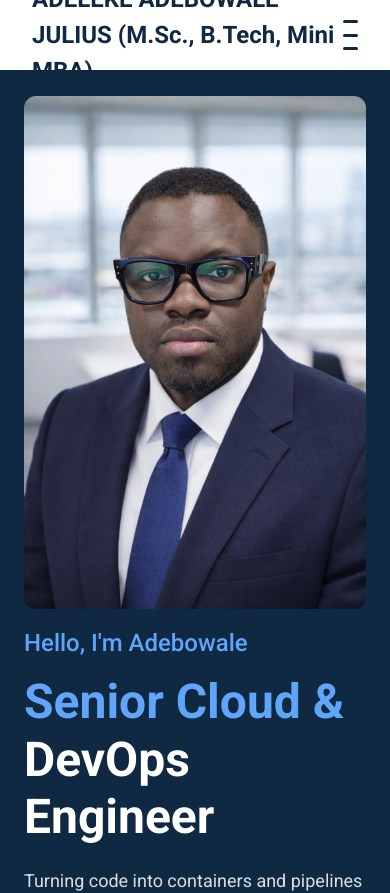
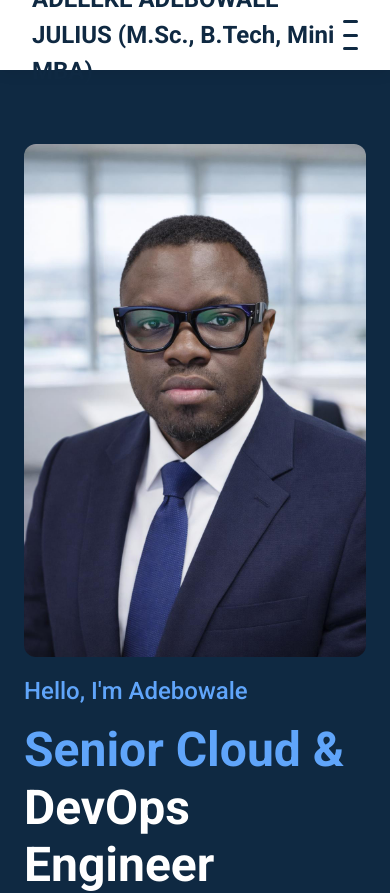
Before and after one commit to bowale01/Adebowale-myportfoliopage-app, a React (Create React App) app: page / in a window 390 px wide. Shown: the top 893 px of the page. Built offline with nearby package versions, Linux system fonts and the light colour scheme.

Commit message:
Increase mobile top padding to 9rem

```diff
--- a/src/Pages/Home/Hero.css
+++ b/src/Pages/Home/Hero.css
@@ -7,7 +7,7 @@
   display: flex;
   align-items: center;
   justify-content: center;
-  padding: 6rem 1.5rem 2rem;
+  padding: 9rem 1.5rem 2rem;
   position: relative;
   z-index: 0;
   margin-bottom: 2rem;
```
